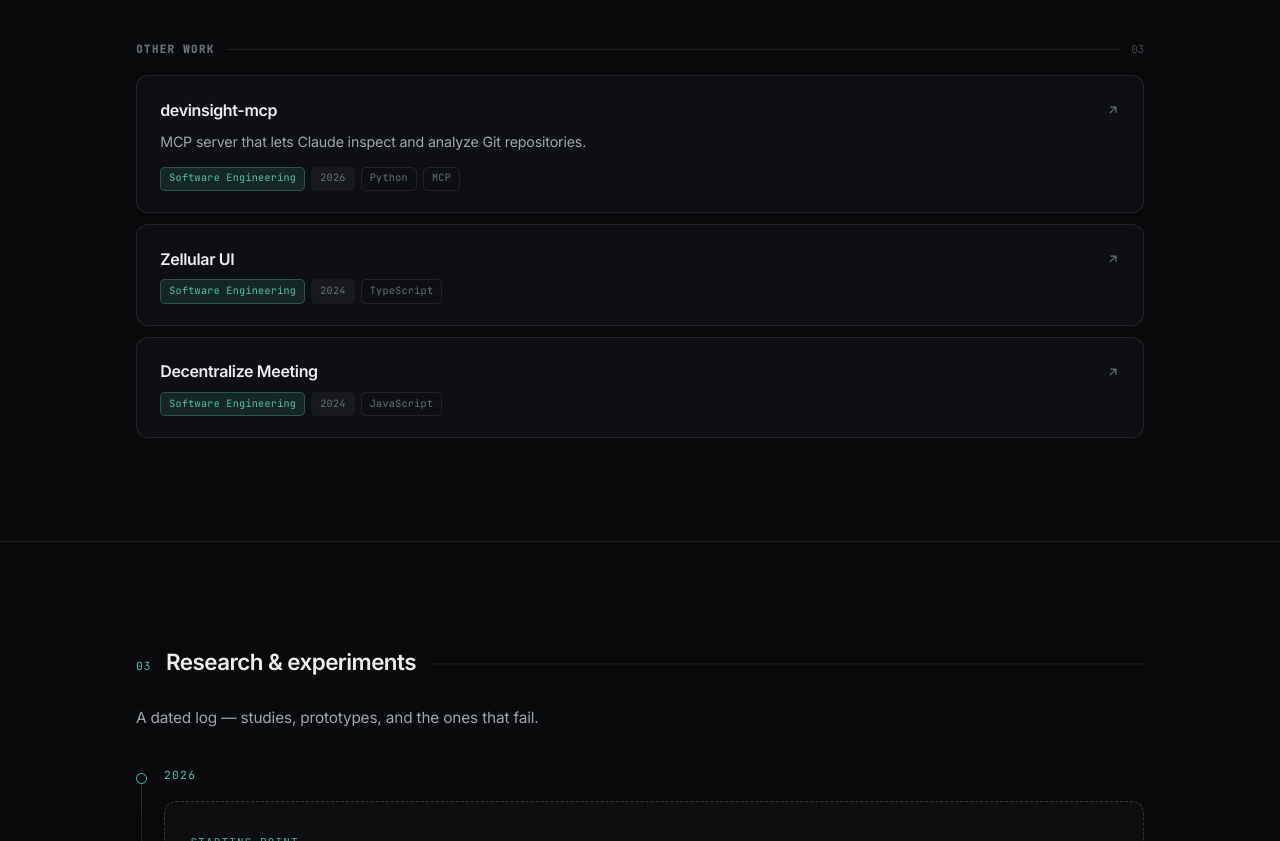
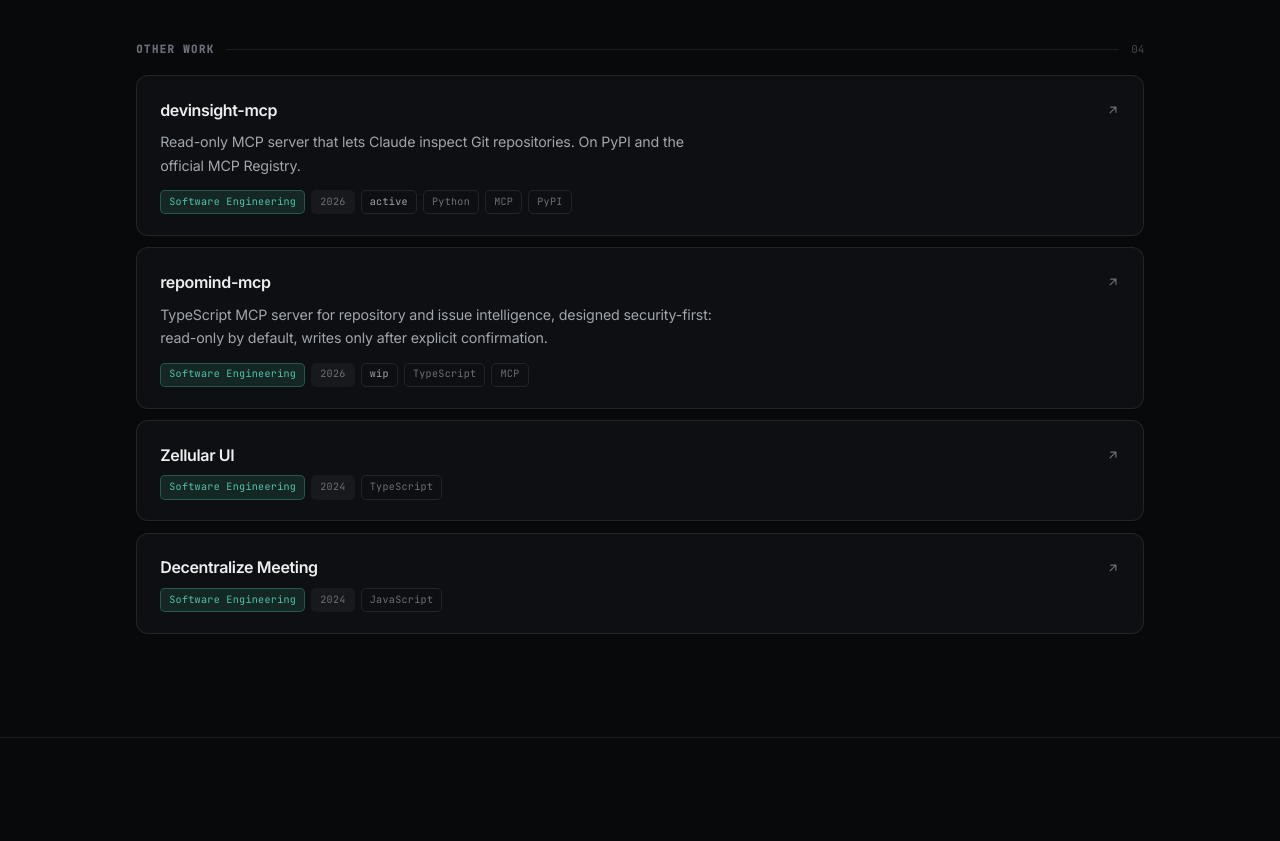
Before and after one commit to AzalHoseinian/azalhoseinian.github.io, a plain HTML site: page index.html in a window 1280 px wide. Shown: the part 1912-2753 px from the top of the page. Drawn offline with Linux system fonts and the light colour scheme.

Commit message:
Update devinsight-mcp card and add repomind-mcp (#1)
devinsight-mcp: read-only wording, PyPI/registry mention, PyPI tag, active status.
repomind-mcp: new card, status wip, described as designed security-first (not tested claims).

Co-authored-by: Claude Sonnet 5.5 <noreply@anthropic.com>

```diff
--- a/index.html
+++ b/index.html
@@ -1163,13 +1163,24 @@ const CONTENT = {
     {
       title: "devinsight-mcp",
       url: "https://github.com/AzalHoseinian/devinsight-mcp",
-      desc: { en: "MCP server that lets Claude inspect and analyze Git repositories.",
-              fa: "سرور MCP که به Claude امکان بررسی و تحلیل ریپازیتوری‌های گیت را می‌دهد." },
-      tags: ["Python", "MCP"],
+      desc: { en: "Read-only MCP server that lets Claude inspect Git repositories. On PyPI and the official MCP Registry.",
+              fa: "سرور MCP فقط‌خواندنی که به Claude امکان بررسی ریپازیتوری‌های گیت را می‌دهد. روی PyPI و رجیستری رسمی MCP." },
+      tags: ["Python", "MCP", "PyPI"],
       category: "software",
       featured: false,
       year: 2026,
-      status: null
+      status: "active"
+    },
+    {
+      title: "repomind-mcp",
+      url: "https://github.com/AzalHoseinian/repomind-mcp",
+      desc: { en: "TypeScript MCP server for repository and issue intelligence, designed security-first: read-only by default, writes only after explicit confirmation.",
+              fa: "سرور MCP با TypeScript برای شناخت ریپازیتوری‌ها و issueها، با طراحی امنیت‌محور: پیش‌فرض فقط‌خواندنی و نوشتن فقط با تأیید صریح." },
+      tags: ["TypeScript", "MCP"],
+      category: "software",
+      featured: false,
+      year: 2026,
+      status: "wip"
     },
     {
       title: "Zellular UI",
```
